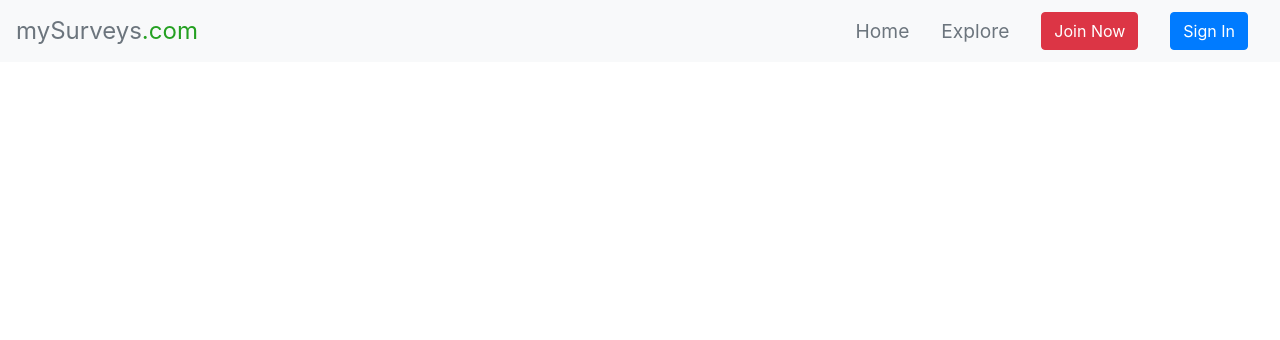
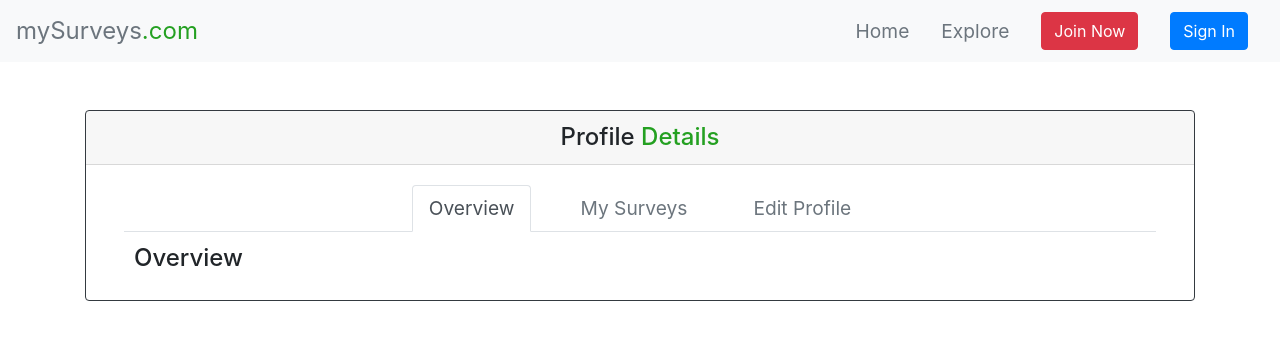
Before and after one commit to filipknias/surveys-app, a React (Create React App) app in the folder client/: page /users/1 in a window 1280 px wide. Shown: the top 340 px of the page. Built offline with nearby package versions, Linux system fonts and the light colour scheme.

Commit message:
Profile page v1

```diff
--- a/client/src/App.css
+++ b/client/src/App.css
@@ -43,8 +43,8 @@ a:hover {
   margin: 0 !important;
 }
 
-.card-header {
-  padding: 1rem 0;
+.nav-tabs {
+  border-bottom: 1px solid #dee2e6;
 }
 
 @media screen and (max-width: 768px) {
--- a/client/src/App.js
+++ b/client/src/App.js
@@ -12,6 +12,7 @@ import Explore from "./pages/Explore";
 import CreateSurvey from "./pages/CreateSurvey";
 import VoteSurvey from "./pages/VoteSurvey";
 import ResultsSurvey from "./pages/ResultsSurvey";
+import Profile from "./pages/Profile";
 // Context
 import { UserProvider } from "./context/UserContext";
 import { FormProvider } from "./context/FormContext";
@@ -25,15 +26,16 @@ function App() {
           <Switch>
             <Route exact path="/" component={Home} />
             <Route path="/explore" component={Explore} />
-          </Switch>
             <Route path="/surveys/:surveyId/vote" component={VoteSurvey} />
             <Route
               path="/surveys/:surveyId/results"
               component={ResultsSurvey}
             />
-          <FormProvider>
-            <Route path="/create" component={CreateSurvey} />
-          </FormProvider>
+            <Route path="/users/:userId" component={Profile} />
+            <FormProvider>
+              <Route path="/create" component={CreateSurvey} />
+            </FormProvider>
+          </Switch>
         </Container>
       </Router>
     </UserProvider>
--- /dev/null
+++ b/client/src/pages/Profile.js
@@ -0,0 +1,45 @@
+import React, { useContext } from "react";
+// Bootstrap
+import Card from 'react-bootstrap/Card';
+import Tabs from 'react-bootstrap/Tabs';
+import Tab from 'react-bootstrap/Tab';
+// Context
+import { UserContext } from '../context/UserContext';
+
+export default function Profile() {
+    // Context
+    const [userState, dispatch] = useContext(UserContext);
+
+    return (
+        <>
+            <Card border="dark">
+                <Card.Header className="text-center" as="h4">
+                    Profile <span className="green-text">Details</span>
+                </Card.Header>
+                <Card.Body className="px-md-5">
+                    <Tabs
+                        defaultActiveKey="overview"
+                        id="profile-tabs"
+                        className="justify-content-md-center justify-content-between"
+                    >
+                        <Tab eventKey="overview" title="Overview">
+                            <h4 className="mt-4">
+                                Overview
+                            </h4>
+                        </Tab>
+                        <Tab eventKey="surveys" title="My Surveys">
+                            <h4 className="mt-4">
+                                My Surveys
+                            </h4>
+                        </Tab>
+                        <Tab eventKey="edit" title="Edit Profile">
+                            <h4 className="mt-4">
+                                Edit Profile
+                            </h4>
+                        </Tab>
+                    </Tabs>
+                </Card.Body>
+            </Card>
+        </>
+    )
+}
```
